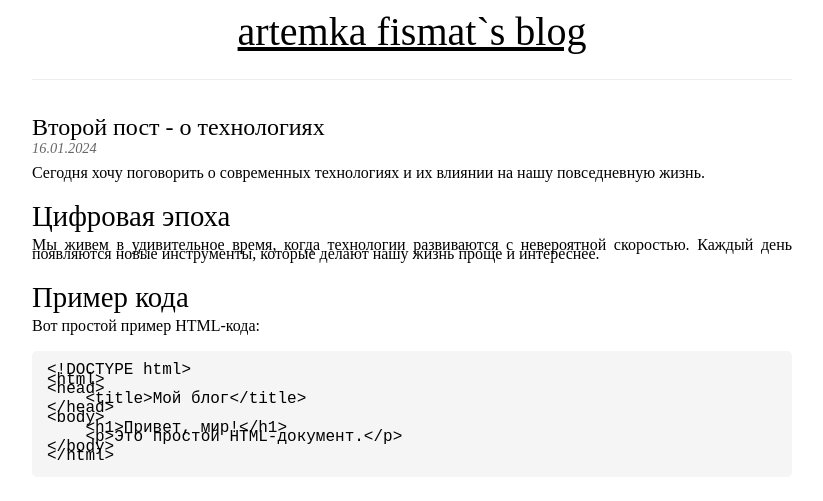
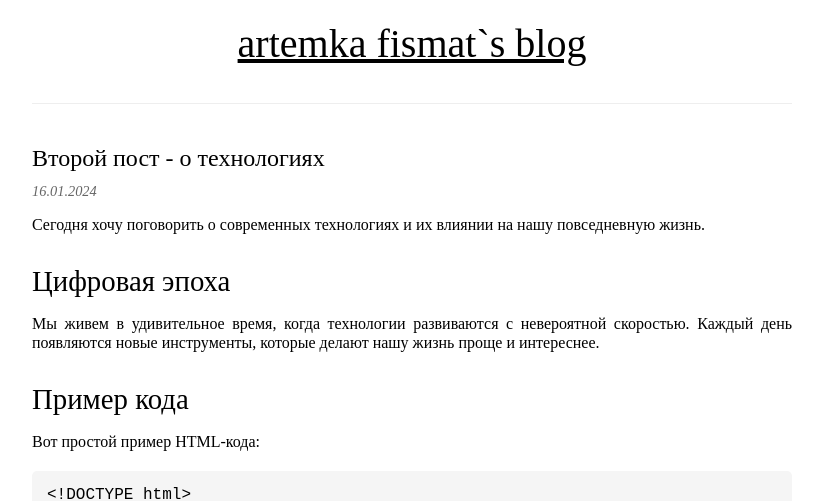
Before and after one commit to artemkaFismat/artemka_fismat, a Jekyll site: the page built from index.html, in a window 1280 px wide. Shown: the top 501 px of the page, without its empty margins (228-1051 px from the left). Built offline with Jekyll 4.4.1, drawn with Linux system fonts in a browser that asks for light colours.

Commit message:
Update default.html

```diff
--- a/_layouts/default.html
+++ b/_layouts/default.html
@@ -14,7 +14,7 @@
 
         body {
             font-family: "Times New Roman", Times, serif;
-            line-height: 0.6;
+            line-height: 1.2;
             color: #000;
             background-color: #fff;
             max-width: 800px;
```
